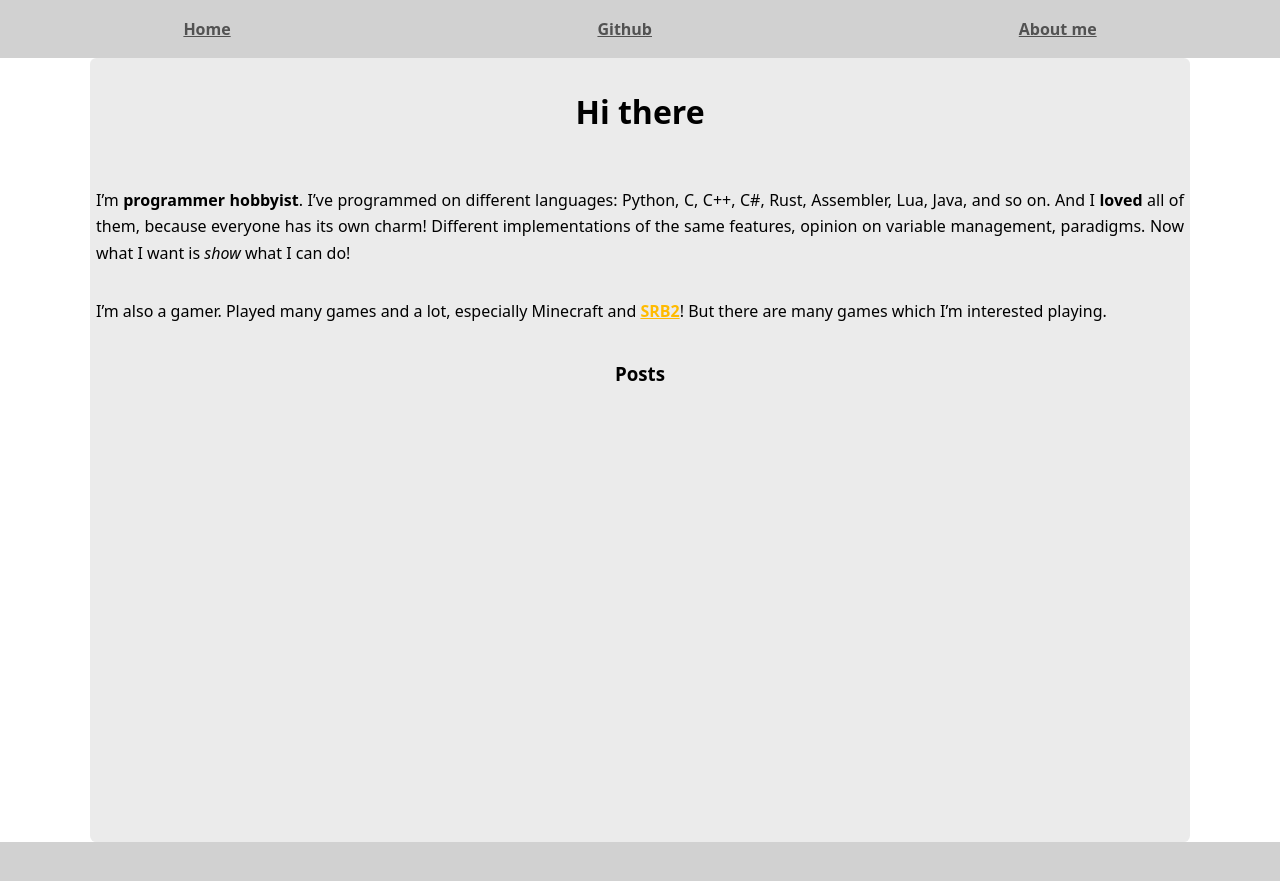
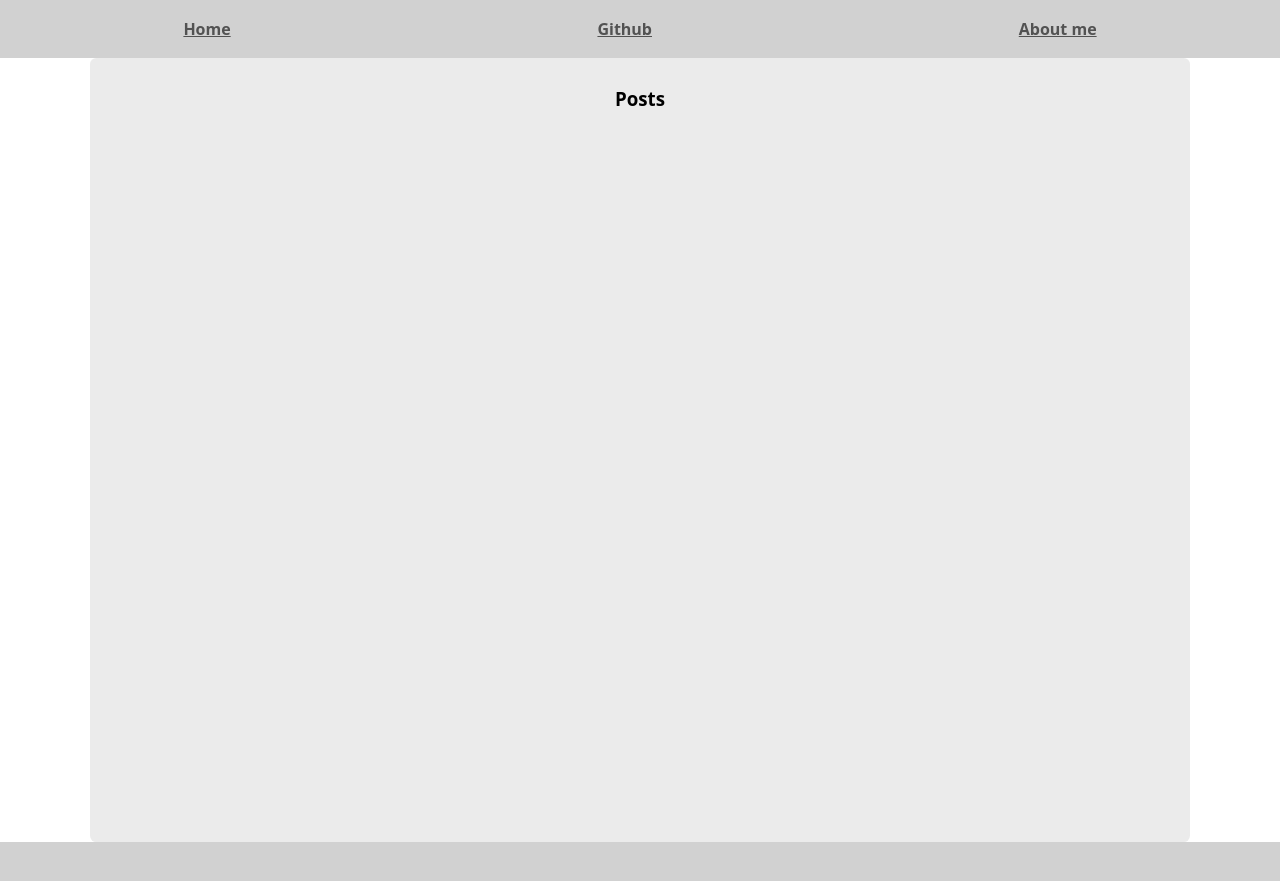
Before and after one commit to Foxelyss/Foxelyss.github.io, a Jekyll site: the page built from index.md, in a window 1280 px wide. Shown: the top 881 px of the page. Built offline with Jekyll 4.4.1, drawn with Linux system fonts in a browser that asks for light colours.

Commit message:
new content

```diff
--- a/assets/css/basic.css
+++ b/assets/css/basic.css
@@ -22,7 +22,7 @@
 }
 
 content {
-  width: min(90rem, 85%);
+  width: min(80rem, 85%);
   align-self: center;
 
   text-align: justify;
--- a/index.md
+++ b/index.md
@@ -2,15 +2,3 @@
 layout: home
 title: "RedSharpObject's personal blog!"
 ---
-
-# Hi there
-
-I'm **programmer hobbyist**. I've programmed on different languages: Python, C, C++, C#, Rust,
-Assembler, Lua, Java, and so on. And I **loved** all of them, because everyone has its own charm!
-Different implementations of the same features, opinion on variable management, paradigms. Now what
-I want is _show_ what I can do!
-
-I'm also a gamer. Played many games and a lot, especially Minecraft and [SRB2]! But there are many games
-which I'm interested playing.
-
-[SRB2]: https://www.srb2.org
```
Also changed, not shown: pages/about.md (added, +15 -0 lines).
